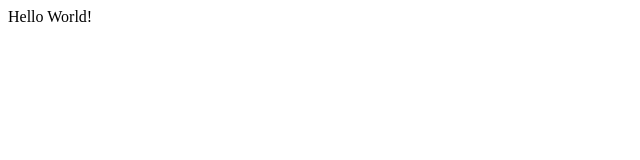
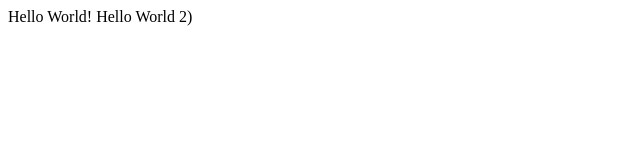
Before and after one commit to Adambaev1503/lecture0, a plain HTML site: page hello.html in a window 1280 px wide. Shown: the whole page, without its empty margins (0-640 px from the left). Drawn offline with Linux system fonts and the light colour scheme.

Commit message:
New File with new name

```diff
--- a/hello.html
+++ b/hello.html
@@ -4,6 +4,6 @@
     <title>My webpage</title>
   </head>
   <body>
-    Hello World!
+    Hello World! Hello World 2)
   </body>
 </html>
```
